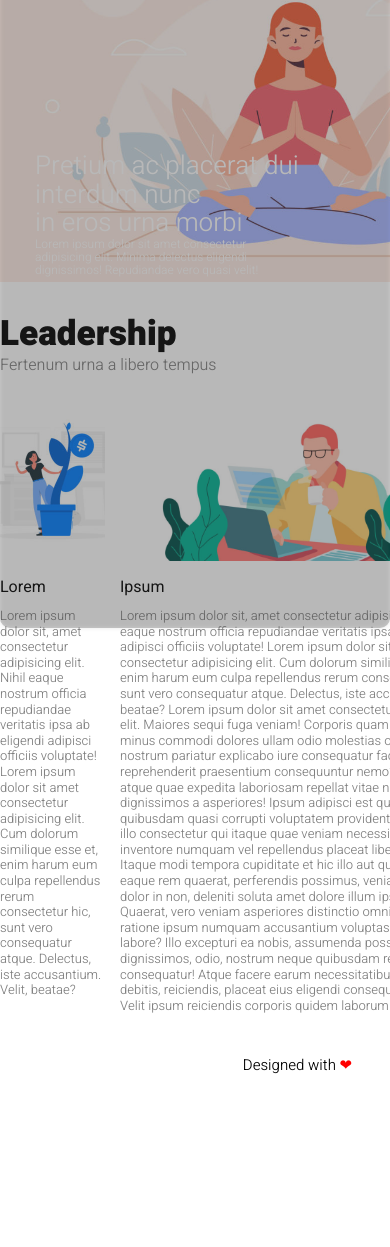
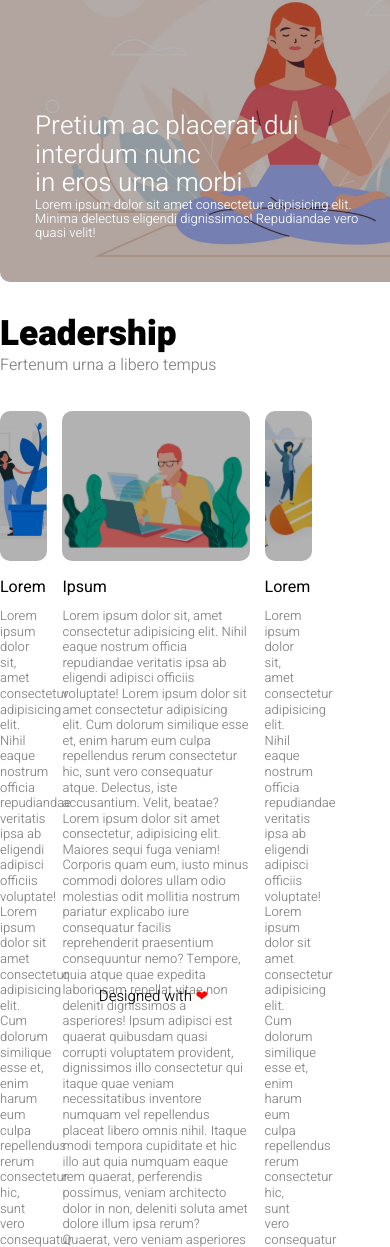
Before and after one commit to Mandrake091/htmlcss-wp, a plain HTML site: page index.html in a window 390 px wide. Shown: the part 216-1463 px from the top of the page. Drawn offline with Linux system fonts and the light colour scheme.

Commit message:
correction overlay in one class + footer "non-responsive"

```diff
--- a/css/style.css
+++ b/css/style.css
@@ -55,7 +55,9 @@ h2{
     font-size: 35px;
 }
 .header-banner{
-    position: relative;width: 100%;
+    border-radius: 10px;
+    position: relative;
+    width: 100%;
     background-position:0;
     margin:30px auto;
     background-size: cover;
@@ -64,20 +66,20 @@ h2{
     url(../img/banner.jpg);
 }
 .hoverlay::before{
-    content: " ";
+    content: "";
     position: absolute;
     top: 0;
     left: 0;
     bottom:0;
     right: 0;
-    background-color:rgba(0, 0, 0, 0.2);
-    filter: brightness(70%) drop-shadow(0px 0px 2px gray);
+    background-color:rgba(0, 0, 0, 0.3);
     border-radius: 10px;
 }
 /* / Text Style */
 
 /* Header */
 header{
+    position: relative;
     margin: 0 auto;
     height: 500px;
 }
@@ -87,27 +89,28 @@ header>img{
     border-right: 1px solid #d7d7d7;
     height: 60px;
 }
-.header-banner .text-banner{
+.text-banner{
     font-size: 26px;
     line-height: 1.1;
-    width: 45%;
+    width: 55%;
     font-weight: 300;
     position: relative;
-    top: 220px;
+    top: 180px;
     left: 35px;
     color:white;
 }
 .text-banner>p{
-    font-size: 12px;
+    font-size: 13px;
 }
 /* / Header */
 
 /* Main */
 main{
+    position: absolute;
     height: 600px;
     min-width: 80%;
     line-height: 1.3em;
-    width: 100%;
+    width: 80%;
     margin:40px auto;
 }
 .text-area{
@@ -128,6 +131,7 @@ section>img{
 
 }
 .section{
+    position: relative;
     margin:15px 0 0 0;
     height: 150px;
     width: calc(20% - 15px);
@@ -137,8 +141,10 @@ section>img{
 
 /* Central Column */
 .article{
+    position: relative;
     margin: 15px 0 0 0;
     width:60%;
+    height: 150px;
 }
 article>img{
     margin-bottom: 10px;
@@ -160,6 +166,7 @@ aside>img{
     object-fit: cover;
 }
 .aside{
+    position: relative;
     object-position: 0;
     margin: 15px 15px 0 0;
     width: calc(20% - 15px);
@@ -169,19 +176,22 @@ aside>img{
 
 /* Footer */
 footer{
-    margin-top:30px;
-    height: 200px;
+    position:absolute;
+    width:100%;
+    bottom: -100px;
+    width: 100%;
+    text-align: center;
+    height: 50px;
 }
 footer>p{
+    text-align: center;
+    height: 50px;
     font-size: 15px;
     margin: 0 auto;
-    height: 50px;
     font-weight: 300;
     line-height:3;
-    text-align: center;
 }
 footer>p>span{
-
     color:red;
 }
 /* / Footer */
--- a/index.html
+++ b/index.html
@@ -29,7 +29,7 @@
                <li><a href="#">Contact</a></li>
             </ul>
          </nav>
-            <div class="header-banner">
+            <div class="hoverlay header-banner">
                <h1 class="text-banner">
                   Pretium ac placerat dui interdum nunc<br>
                   in eros urna morbi
@@ -39,24 +39,23 @@
             </div>
    </header>
 
-
    <!-- Inizio Main -->
    <main class="clearfix">
+      <h2>Leadership</h2>
+         <h4>Fertenum urna a libero tempus</h4>
+             <br>
 
-      <h2>Leadership</h2>
-      <h4>Fertenum urna a libero tempus</h4>
-      <br>
    <!-- Colonna Sinistra  -->
-     <aside class="aside left">
+     <aside class="aside hoverlay left">
          <img src="./img/img-1.jpg" alt="Left Image">
-            <span class="hoverlay article-title">Lorem</span>
+            <span class="article-title">Lorem</span>
                <p class="text-area">
                   Lorem ipsum dolor sit, amet consectetur adipisicing elit. Nihil eaque nostrum officia repudiandae veritatis ipsa ab eligendi adipisci officiis voluptate!
                   Lorem ipsum dolor sit amet consectetur adipisicing elit. Cum dolorum similique esse et, enim harum eum culpa repellendus rerum consectetur hic, sunt vero consequatur atque. Delectus, iste accusantium. Velit, beatae?
                </p>
      </aside>
    <!-- Colonna Centrale -->
-      <article class="article left">
+      <article class="hoverlay article left">
          <img src="./img/banner-2.jpg" alt="Center Image">
             <span class="article-title">Ipsum</span>
                <p class="text-area">
@@ -64,16 +63,10 @@
                   Lorem ipsum dolor sit amet consectetur adipisicing elit. Cum dolorum similique esse et, enim harum eum culpa repellendus rerum consectetur hic, sunt vero consequatur atque. Delectus, iste accusantium. Velit, beatae?
                   Lorem ipsum dolor sit amet consectetur, adipisicing elit. Maiores sequi fuga veniam! Corporis quam eum, iusto minus commodi dolores ullam odio molestias odit mollitia nostrum pariatur explicabo iure consequatur facilis reprehenderit praesentium consequuntur nemo? Tempore, quia atque quae expedita laboriosam repellat vitae non deleniti dignissimos a asperiores! Ipsum adipisci est quaerat quibusdam quasi corrupti voluptatem provident, dignissimos illo consectetur qui itaque quae veniam necessitatibus inventore numquam vel repellendus placeat libero omnis nihil. Itaque modi tempora cupiditate et hic illo aut quia numquam eaque rem quaerat, perferendis possimus, veniam architecto dolor in non, deleniti soluta amet dolore illum ipsa rerum? Quaerat, vero veniam asperiores distinctio omnis provident ratione ipsum numquam accusantium voluptas aliquam labore? Illo excepturi ea nobis, assumenda possimus unde dignissimos, odio, nostrum neque quibusdam repellat ab totam consequatur! Atque facere earum necessitatibus eum magni debitis, reiciendis, placeat eius eligendi consequuntur porro? Velit ipsum reiciendis corporis quidem laborum itaque corrupti.
                </p>
-               <!-- Foooter qui perchè altrimenti si sovrappone -->
-      <footer>
-         <p>Designed with
-            <span>&#10084;
-            </span>
-         </p>
-      </footer>
       </article>
+
    <!-- Colonna Destra -->
-      <section class="section right">
+      <section class="hoverlay section right">
          <img src="./img/img-3.jpg" alt="Right Image">
             <span class="article-title">Lorem</span>
                <p class="text-area">
@@ -82,7 +75,14 @@
                </p>
       </section>
 
-     </div>
-  </main>
+      <footer class="left">
+         <p>
+         Designed with
+         <span>&#10084;
+         </span>
+         </p>
+      </footer>
+ </div>
+</main>
 </body>
 </html>
```
